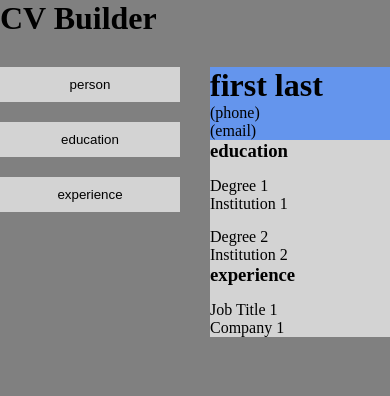
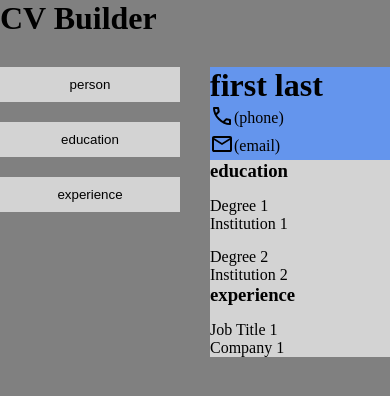
Before and after one commit to strallia/cv-app, a React (Vite) app: page / in a window 390 px wide. Shown: the top 396 px of the page. Built offline with nearby package versions, Linux system fonts and the light colour scheme.

Commit message:
feat: Add icons for phone and email in preview

```diff
--- a/src/components/App.jsx
+++ b/src/components/App.jsx
@@ -53,12 +53,12 @@ function App() {
         })}
       </div>
       <div className="preview-screen">
-        <header className="preview-screen__header">
+        <header className="preview-header">
           <h1>
             {firstName} {lastName}
           </h1>
-          <p>{phone}</p>
-          <p>{email}</p>
+          <p className="preview-header__phone">{phone}</p>
+          <p className="preview-header__email">{email}</p>
         </header>
         <PreviewSection title="education" sectionEntries={educationEntries} />
         <PreviewSection title="experience" sectionEntries={experienceEntries} />
--- a/src/styles/App.css
+++ b/src/styles/App.css
@@ -47,8 +47,22 @@ form {
   background-color: lightgray;
 }
 
-.preview-screen__header {
+.preview-header {
   background-color: cornflowerblue;
+}
+
+.preview-header__phone,
+.preview-header__email {
+  display: flex;
+  align-items: center;
+}
+
+.preview-header__phone::before {
+  content: url("../assets/phone.svg");
+}
+
+.preview-header__email::before {
+  content: url("../assets/email.svg");
 }
 
 .form--collapsed {
```
Also changed, not shown: src/assets/email.svg (added), src/assets/phone.svg (added).
